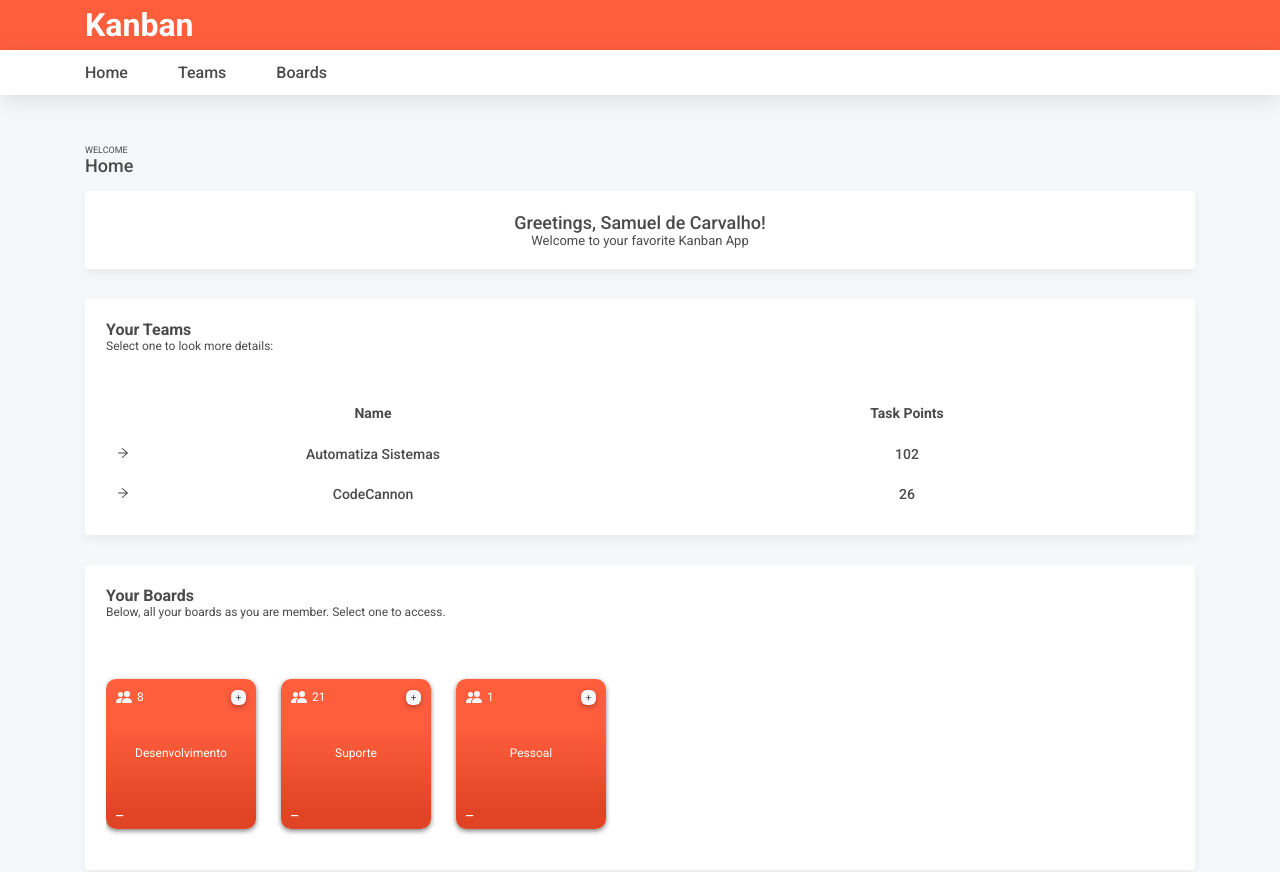
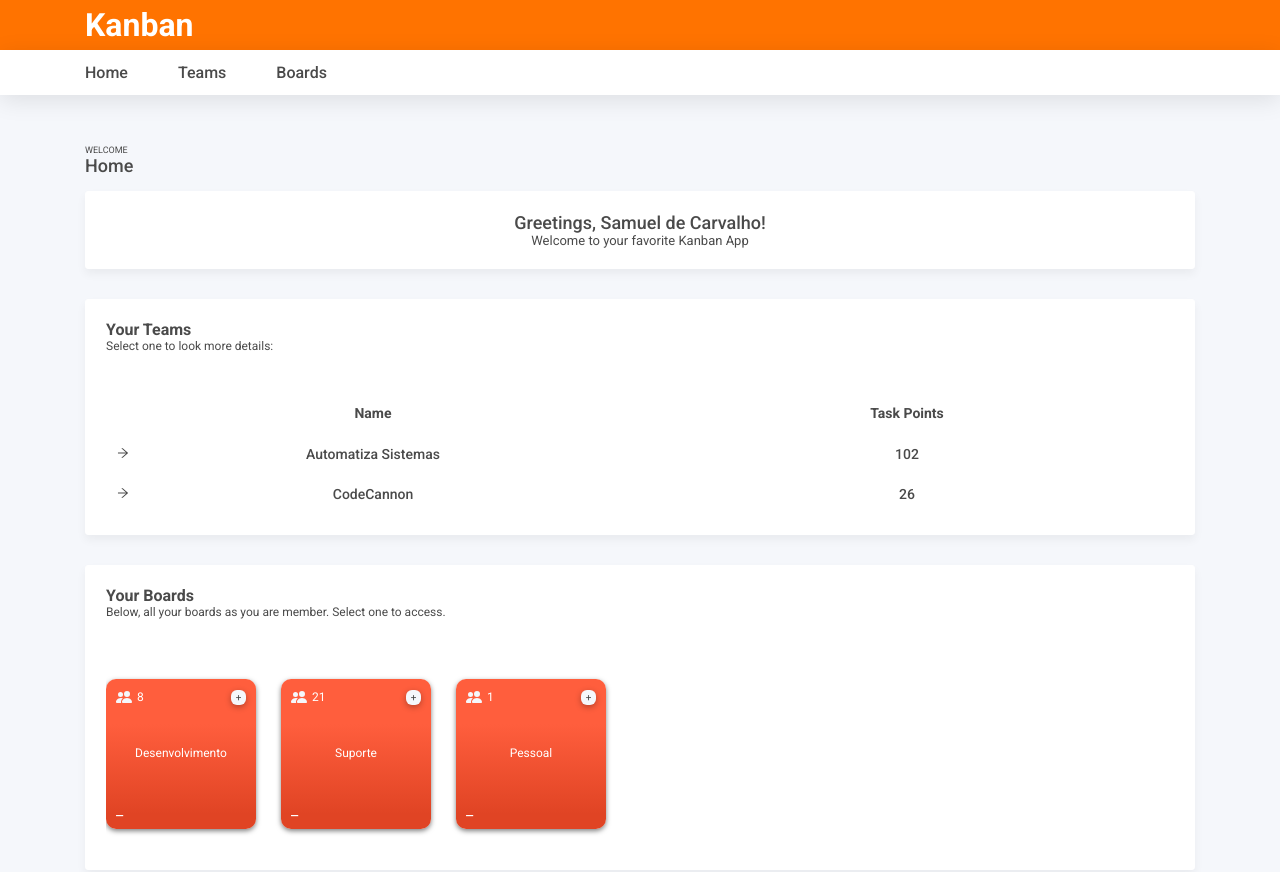
Before and after one commit to samueldcarvalho/Training.ProjectKanban, a Next.js app in the folder src/Web/Training.Kanban.UI/kanban-web-ui/: page / in a window 1280 px wide. Shown: the top 872 px of the page. Built offline with nearby package versions, Linux system fonts and the light colour scheme.

Commit message:
Alteração da coloração principal da aplicação

```diff
--- a/src/Web/Training.Kanban.UI/kanban-web-ui/src/styles/globals.css
+++ b/src/Web/Training.Kanban.UI/kanban-web-ui/src/styles/globals.css
@@ -2,9 +2,9 @@
 @import url('https://fonts.googleapis.com/css2?family=Montserrat:wght@400;500;600;700&display=swap');
 
 :root {
-  --color-primary: #ff5e3d;
-  --color-primary-alert: #ff7a5e;
-  --color-primary-disable: #d1543b;
+  --color-primary: #ff7300;
+  --color-primary-alert: #ff8828;
+  --color-primary-disable: #df741c;
 
   --color-secundary-01: #ff5e3d;
   --color-secundary-02: #e04424;
```
